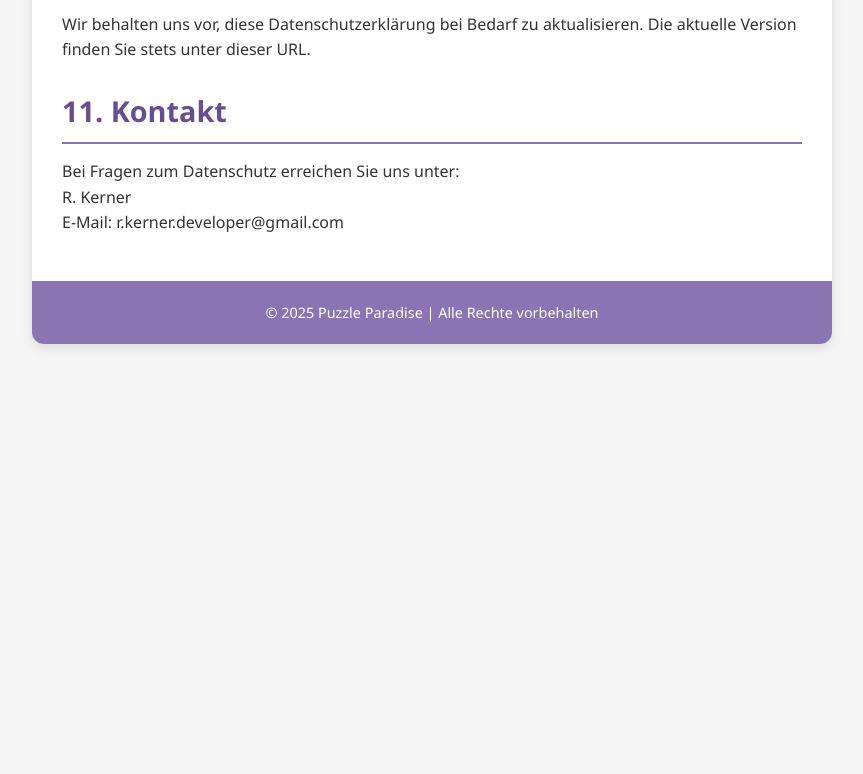
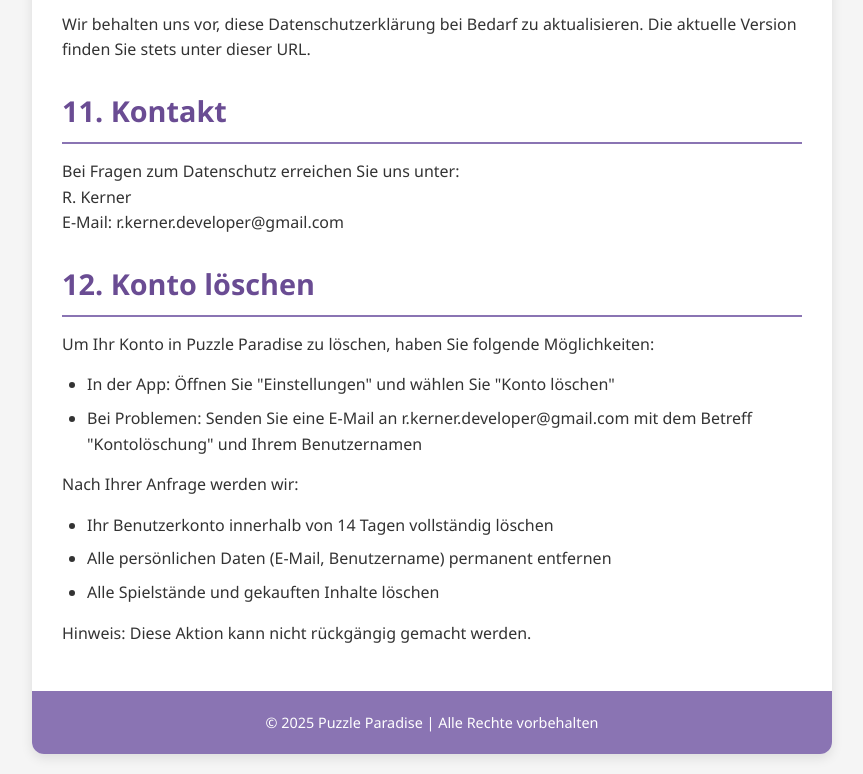
Before and after one commit to Gummi-Backe/datenschutz-puzzleparadise, a plain HTML site: page index.html in a window 1280 px wide. Shown: the part 2616-3390 px from the top of the page, without its empty margins (208-1071 px from the left). Before the commit the page ends 2980 px from the top, so only its background shows below. Drawn offline with Linux system fonts and the light colour scheme.

Commit message:
Update index.html

```diff
--- a/index.html
+++ b/index.html
@@ -244,6 +244,26 @@
                 R. Kerner<br>
                 E-Mail: r.kerner.developer@gmail.com
             </p>
+
+            <h2 id="account-deletion">12. Konto löschen</h2>
+            <p>
+                Um Ihr Konto in Puzzle Paradise zu löschen, haben Sie folgende Möglichkeiten:
+            </p>
+            <ul>
+                <li>In der App: Öffnen Sie "Einstellungen" und wählen Sie "Konto löschen"</li>
+                <li>Bei Problemen: Senden Sie eine E-Mail an r.kerner.developer@gmail.com mit dem Betreff "Kontolöschung" und Ihrem Benutzernamen</li>
+            </ul>
+            <p>
+                Nach Ihrer Anfrage werden wir:
+            </p>
+            <ul>
+                <li>Ihr Benutzerkonto innerhalb von 14 Tagen vollständig löschen</li>
+                <li>Alle persönlichen Daten (E-Mail, Benutzername) permanent entfernen</li>
+                <li>Alle Spielstände und gekauften Inhalte löschen</li>
+            </ul>
+            <p>
+                Hinweis: Diese Aktion kann nicht rückgängig gemacht werden.
+            </p>
         </div>
 
         <footer>
```
